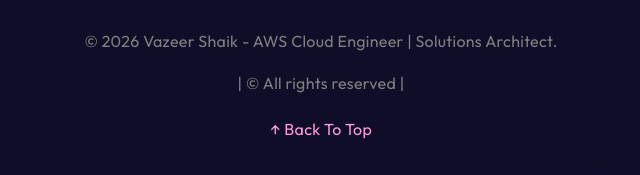
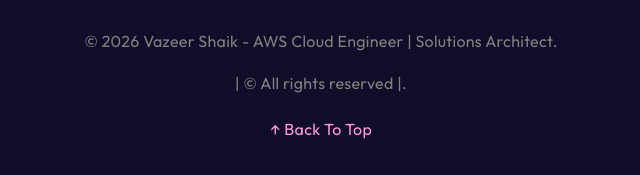
Before and after one commit to VazeerShaik-AWS/vazeer-portfolio, a plain HTML site: page index.html in a window 1280 px wide. Shown: the part 6453-6628 px from the top of the page, 319-959 px from the left. Drawn offline with Linux system fonts and the light colour scheme; a script that the page names is missing.

Commit message:
Update index.html

```diff
--- a/index.html
+++ b/index.html
@@ -725,7 +725,7 @@
   <footer>
     <!-- ✏️ CUSTOMIZE: Update footer text -->
     <p>&copy; 2026 Vazeer Shaik - AWS Cloud Engineer | Solutions Architect.</p>
-    <p><span style="color: #ff6ec7;"></span> | © All rights reserved |</p>
+    <p><span style="color: #ff6ec7;"></span> | © All rights reserved |.</p>
     <div class="footer-links">
       <a href="#top">↑ Back To Top</a>
     </div>
```
